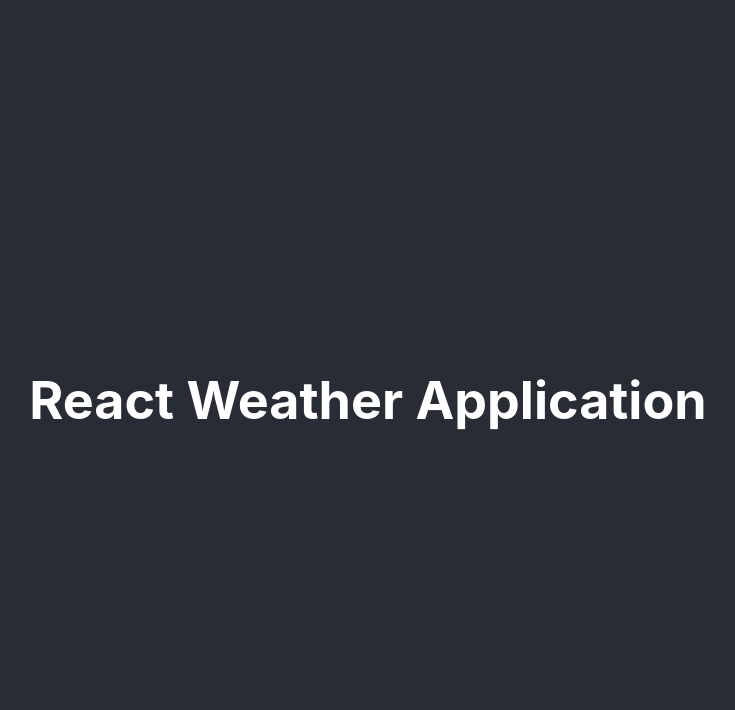
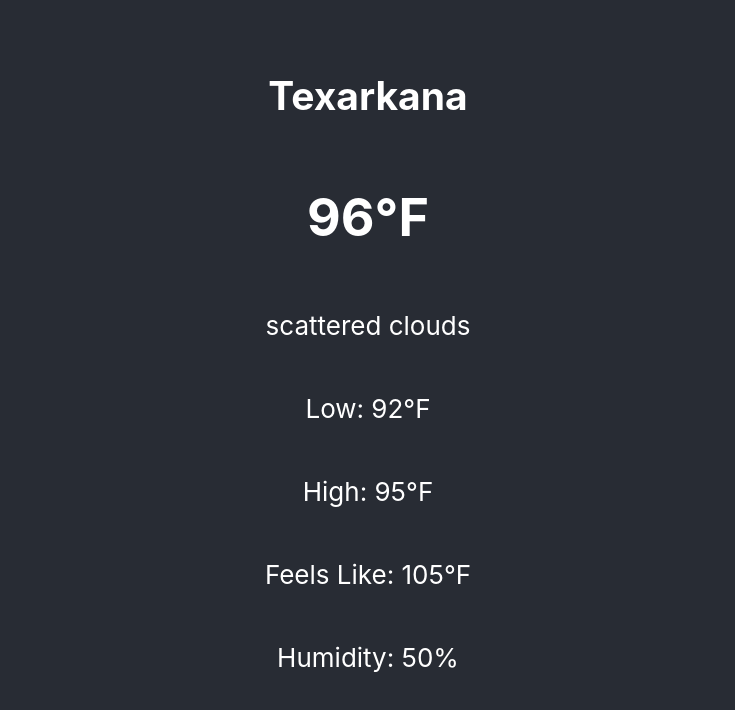
Before and after one commit to krishabbashyal/react-weather-application, a React (Create React App) app: page / in a window 1280 px wide. Shown: the top 710 px of the page, without its empty margins (272-1007 px from the left). Built offline with nearby package versions, Linux system fonts and the light colour scheme; no server answers.

Commit message:
Hardcoded data for Texarakana as a template for getting page to look how I want

```diff
--- a/public/index.html
+++ b/public/index.html
@@ -2,19 +2,18 @@
 <html lang="en">
   <head>
     <meta charset="utf-8" />
-    <link rel="icon" href="%PUBLIC_URL%/favicon.ico" />
     <meta name="viewport" content="width=device-width, initial-scale=1" />
     <meta name="theme-color" content="#000000" />
     <meta
       name="description"
       content="Web site created using create-react-app"
     />
-    <link rel="apple-touch-icon" href="%PUBLIC_URL%/logo192.png" />
+
     <!--
       manifest.json provides metadata used when your web app is installed on a
       user's mobile device or desktop. See https://developers.google.com/web/fundamentals/web-app-manifest/
     -->
-    <link rel="manifest" href="%PUBLIC_URL%/manifest.json" />
+
     <!--
       Notice the use of %PUBLIC_URL% in the tags above.
       It will be replaced with the URL of the `public` folder during the build.
@@ -24,7 +23,7 @@
       work correctly both with client-side routing and a non-root public URL.
       Learn how to configure a non-root public URL by running `npm run build`.
     -->
-    <title>React App</title>
+    <title>Weather Application</title>
   </head>
   <body>
     <noscript>You need to enable JavaScript to run this app.</noscript>
--- a/src/App.jsx
+++ b/src/App.jsx
@@ -1,11 +1,30 @@
-
 import './App.css';
 
+async function getData() {
+  let data = await fetch('https://api.openweathermap.org/data/2.5/weather?q=Texarkana&appid=6d4f5ac82e55cbf44a1ff5c499b60765&units=imperial')
+  let response = await data.json()
+  return response
+}
+
+console.log(getData())
+
+
 function App() {
+
+
+
+
   return (
     <div className="App">
       <header className="App-header">
-       <h1>React Weather Application</h1>
+       <h2>Texarkana</h2>
+       <h1>96°F</h1>
+       <p>scattered clouds</p>
+       <p>Low: 92°F</p>
+       <p>High: 95°F</p>
+       <p>Feels Like: 105°F</p>
+       <p>Humidity: 50%</p>
+       <h3>{}</h3>
       </header>
     </div>
   );
```
